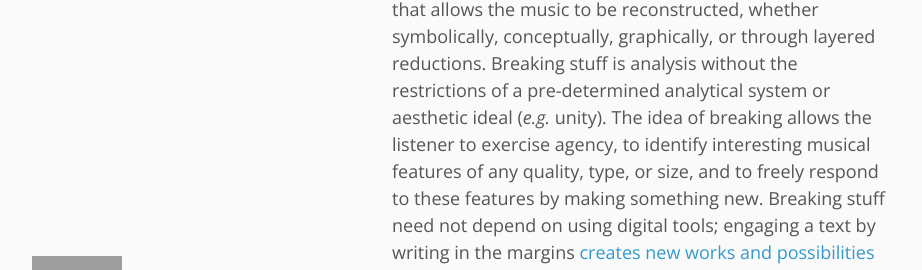
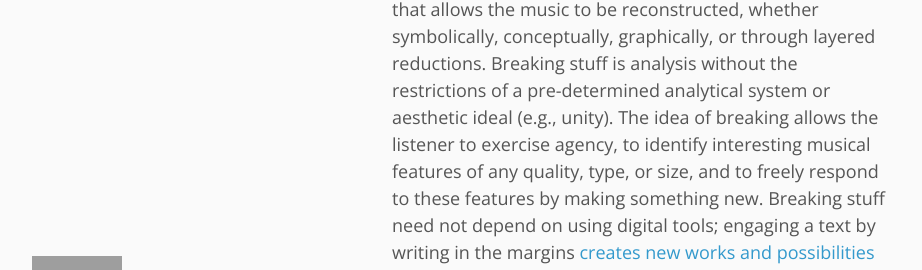
Before and after one commit to flipcamp/engagingstudents3, a Jekyll site: the page built from essays/Stevens1.md, in a window 1280 px wide and 900 px high, scrolled down 2573 px. Shown: the part 371-641 px from the top of the window, without its empty margins (178-1100 px from the left). Built offline with Jekyll 4.4.1, drawn with Linux system fonts in a browser that asks for light colours; some of the changed text lies outside the part shown; grey boxes are pictures that could not be loaded.

Commit message:
Update Stevens1.md

```diff
--- a/essays/Stevens1.md
+++ b/essays/Stevens1.md
@@ -27,7 +27,7 @@ What might a music pedagogy focused on breaking things look like? How can we inv
 
 ## Breaking Musical Stuff: An Assignment
 
-While “breaking” and analysis (from the Greek “analusis,” meaning “unloose” or “undo”) are etymologically similar, there is an important distinction. Music analysis as it is commonly taught involves identifying elements in a way that allows the music to be reconstructed, whether symbolically, conceptually, graphically, or through layered reductions. Breaking stuff is analysis without the restrictions of a pre-determined analytical system or aesthetic ideal (*e.g.* unity). The idea of breaking allows the listener to exercise agency, to identify interesting musical features of any quality, type, or size, and to freely respond to these features by making something new. Breaking stuff need not depend on using digital tools; engaging a text by writing in the margins [creates new works and possibilities of experience](https://openlibrary.org/works/OL36144W/Platitudes_in_the_making). The process of recombining and reworking materials creates “[added value](http://flipcamp.org/engagingstudents/roust.html),” an aesthetic surplus brought about by creatively engaging an original work.
+While “breaking” and analysis (from the Greek “analusis,” meaning “unloose” or “undo”) are etymologically similar, there is an important distinction. Music analysis as it is commonly taught involves identifying elements in a way that allows the music to be reconstructed, whether symbolically, conceptually, graphically, or through layered reductions. Breaking stuff is analysis without the restrictions of a pre-determined analytical system or aesthetic ideal (e.g., unity). The idea of breaking allows the listener to exercise agency, to identify interesting musical features of any quality, type, or size, and to freely respond to these features by making something new. Breaking stuff need not depend on using digital tools; engaging a text by writing in the margins [creates new works and possibilities of experience](https://openlibrary.org/works/OL36144W/Platitudes_in_the_making). The process of recombining and reworking materials creates “[added value](http://flipcamp.org/engagingstudents/roust.html),” an aesthetic surplus brought about by creatively engaging an original work.
 
 A breaking stuff assignment might consist of at least five parts: instructions, process, product, learning outcomes, and student reflection/assessment. The instructions are the only part of the assignment that is predetermined and shared with the students at the beginning of the project; the other parts take shape as students’ projects develop.
 
@@ -59,7 +59,7 @@ Focusing on process is perhaps the most critical part of this assignment. Pursui
 
 There is little in the assignment described above that directly addresses the conventional learning outcomes of a music theory course, apart from the reference some students might make to particular intervals, chords, or contrapuntal relationships. Nevertheless, students achieve significant emergent and process-oriented outcomes through working on this assignment:
 
-> 1. To see musical works as process;
+1. To see musical works as process;
 2. To use analysis creatively and adaptively to reveal compositional process;
 3. To ask meaningful aesthetic questions, such as: What makes a particular piece memorable or identifiable? and To what extent can a musical idea can be modified and broken while remaining identifiable?
 4. To understand the roles timbre, register, and instrumentation play in the articulation of musical ideas;
@@ -72,7 +72,7 @@ Focusing on these learning outcomes allows students to develop a more critical s
 
 Importantly, these outcomes may only emerge as students pursue and develop their musical and creative ideas. One way instructors can help students become more consciously aware of their learning is to devote class time throughout the project to peer feedback and reflection. Setting aside time at the beginning, middle, and end of the project gives students a chance to articulate their ideas, explain their process, and describe the final product to their peers, an activity that helps students and teachers alike recognize the intellectual and creative growth achieved through a project whose goals were not clearly defined from the outset. In addition, peer sharing allows students a chance to learn from one another, inspire new ideas, build confidence in their own creative work, and clarify questions about the process. As mentioned above, students can also be assigned self-reflective tools like blogging, journals, learning portfolios, or group discussion forums to encourage and assess the creative process during the assignment.
 
-Unlike outcome-focused assignments (*e.g.* Roman-numeral, figured-bass analysis), individual students may achieve different outcomes in a breaking stuff assignment, though all should be prepared to share the unique musical problems and solutions they discovered. Such varied learning signals not an educational breakdown, but a pedagogy that is vital, spontaneous, and open to wonder. When unique outcomes emerge for each student, identifying and assessing these individualized outcomes can be shared between student and instructor. Students may design or contribute to a rubric that can be used to assess their learning and growth. (For more ideas about assessing within open-ended learning environments, see Shaffer, “[Assessing Problem-based Learning.](http://flipcamp.org/engagingstudents2/essays/shaffer.html)”)
+Unlike outcome-focused assignments (e.g., Roman-numeral, figured-bass analysis), individual students may achieve different outcomes in a breaking stuff assignment, though all should be prepared to share the unique musical problems and solutions they discovered. Such varied learning signals not an educational breakdown, but a pedagogy that is vital, spontaneous, and open to wonder. When unique outcomes emerge for each student, identifying and assessing these individualized outcomes can be shared between student and instructor. Students may design or contribute to a rubric that can be used to assess their learning and growth. (For more ideas about assessing within open-ended learning environments, see Shaffer, “[Assessing Problem-based Learning.](http://flipcamp.org/engagingstudents2/essays/shaffer.html)”)
 
 Incorporating assignments like the one above into a course does not require jettisoning conventional learning outcomes. Rather, such assignments help awaken students to the aesthetic values and conditions embedded in any particular analytical tool they may learn, enabling what [Freire](https://openlibrary.org/books/OL369525M/Pedagogy_of_freedom) identifies as a “pedagogy of freedom.” The more engaged students can be in the pieces they learn, and the more critically they can evaluate their analytical tools, the better they will be able to study and analyze other musical works without sacrificing their creative independence or reducing their ways of hearing. [Alfred North Whitehead](https://openlibrary.org/books/OL19843683M/The_aims_of_education_and_other_essays) decried an education focused only on the transmission of “inert ideas—that is to say, ideas that are merely received into the mind without being utilized, or tested, or thrown into fresh combinations” (1–2). When our students not only master particular analytical tools but ask what value, limitations, and relevance these tools have in explaining particular musical passages, we may hope that our pedagogical techniques have liberated learners to “[take a new stance toward their problems…instead of repeating irrelevant principles](https://openlibrary.org/works/OL1870486W/Education_For_Critical_Consciousness_(Continuum_Impacts))” (32).
 
```
